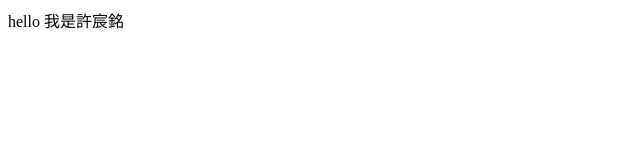
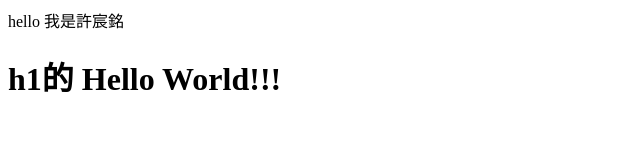
Before and after one commit to jimmy-0927/practice.github.io, a plain HTML site: page index.html in a window 1280 px wide. Shown: the whole page, without its empty margins (0-640 px from the left). Drawn offline with Linux system fonts and the light colour scheme.

Commit message:
second page

```diff
--- a/index.html
+++ b/index.html
@@ -7,5 +7,6 @@
     </head>
     <body>
         hello 我是許宸銘
+        <h1>h1的 Hello World!!!</h1>
     </body>
 </html>
```
